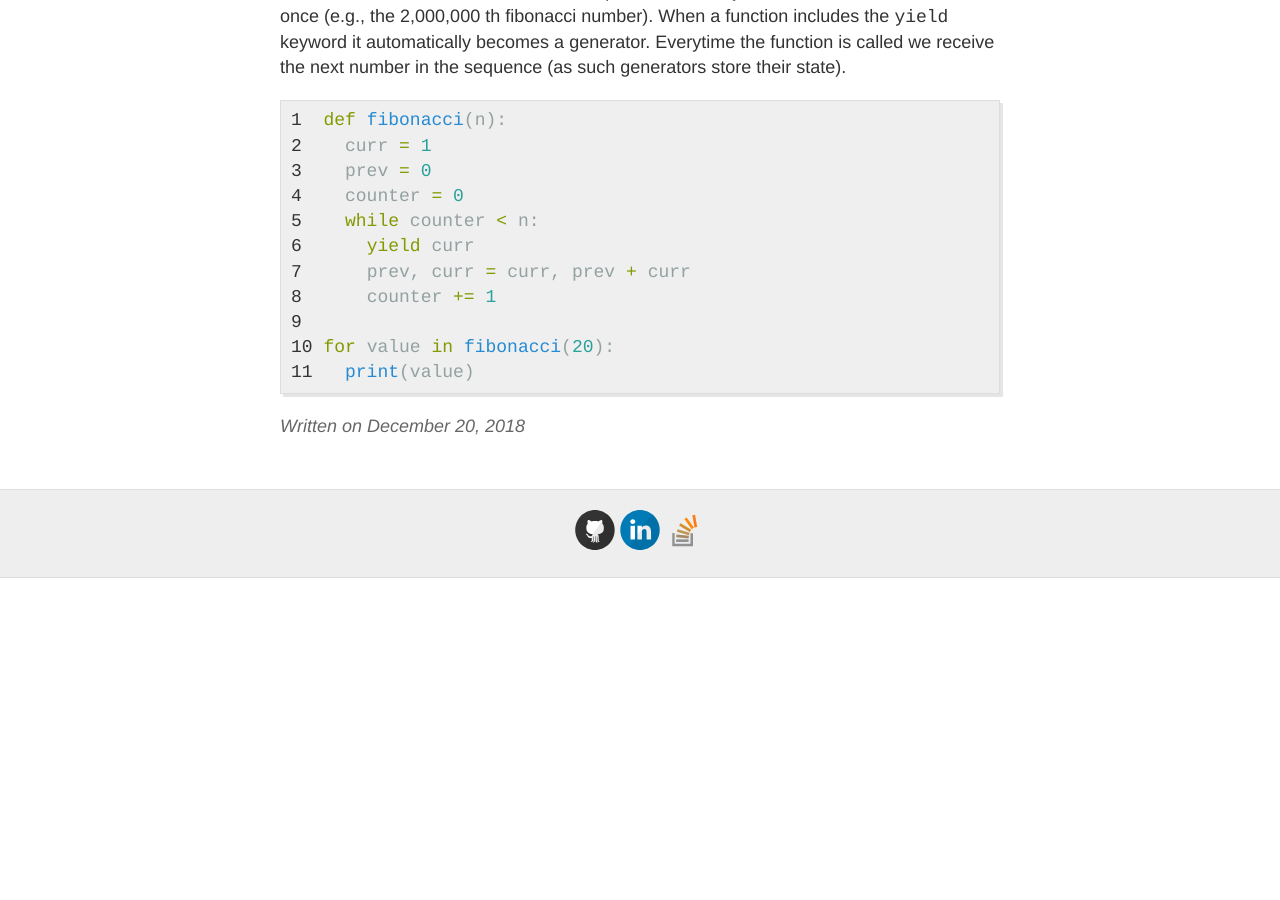
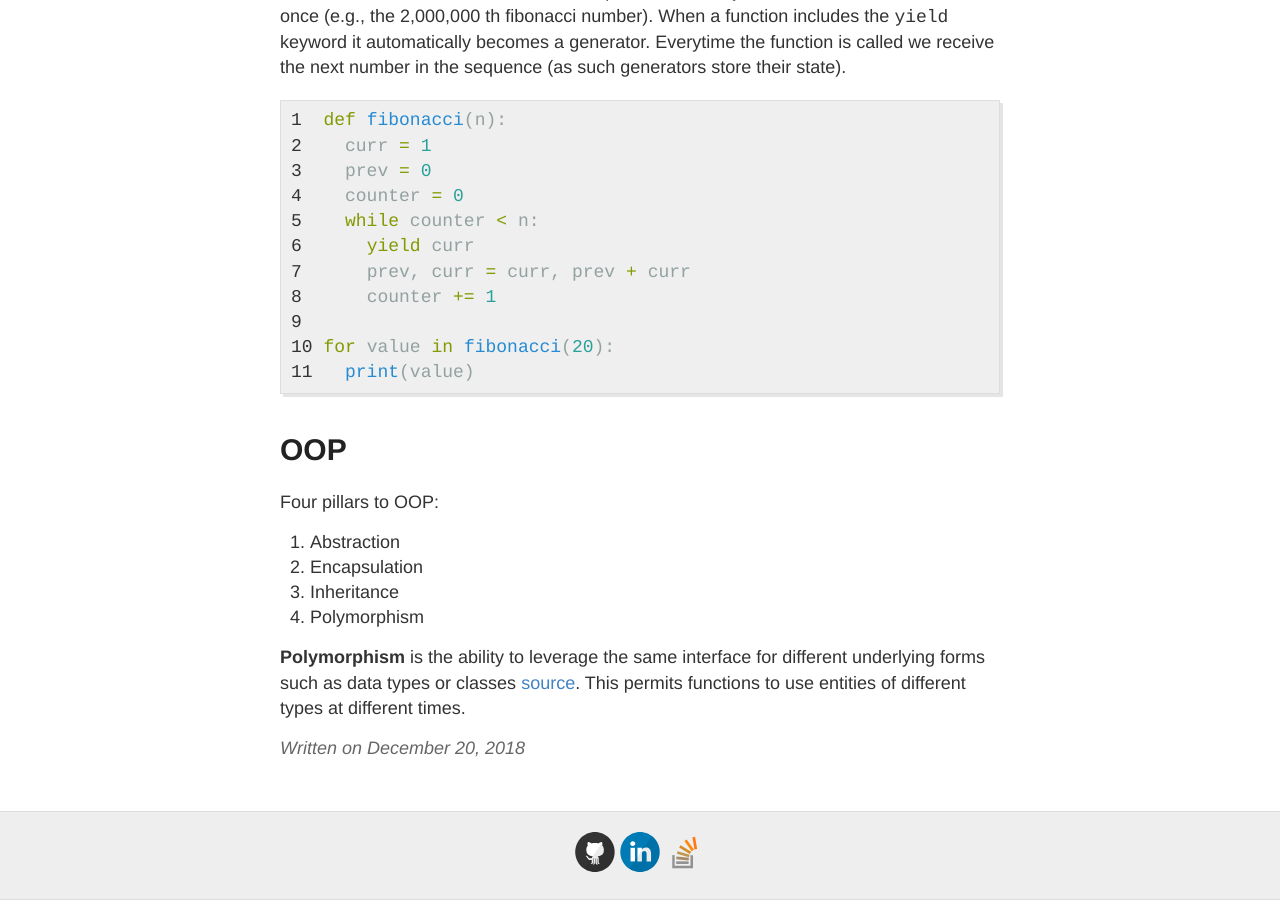
Before and after one commit to gutucristian/gutucristian.github.io, a Jekyll site: the page built from _posts/2018-12-20-Python-Tips-and-Tricks.md, in a window 1280 px wide and 900 px high, scrolled down 800 px. Built offline with Jekyll 4.4.1, drawn with Linux system fonts in a browser that asks for light colours; our own code applies the rules of GitHub Pages for plain Markdown files; before the commit the page ends 1378 px from its top, so only the background shows below that.

Commit message:
Update 2018-12-20-Python-Tips-and-Tricks.md

```diff
--- a/_posts/2018-12-20-Python-Tips-and-Tricks.md
+++ b/_posts/2018-12-20-Python-Tips-and-Tricks.md
@@ -29,3 +29,13 @@ A python generator function returns values on a per need basis. This is useful f
  for value in fibonacci(20):
    print(value)
 {% endhighlight %}
+
+# OOP
+
+Four pillars to OOP:
+1. Abstraction
+2. Encapsulation
+3. Inheritance
+4. Polymorphism
+
+__Polymorphism__ is the ability to leverage the same interface for different underlying forms such as data types or classes [source](https://www.digitalocean.com/community/tutorials/how-to-apply-polymorphism-to-classes-in-python-3). This permits functions to use entities of different types at different times.
```
